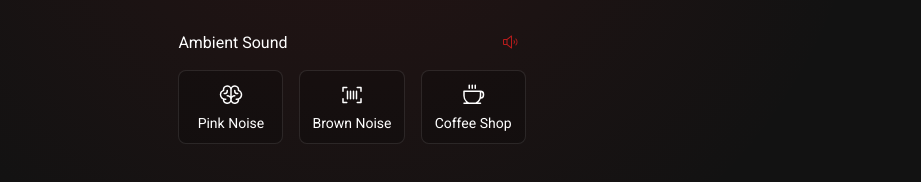
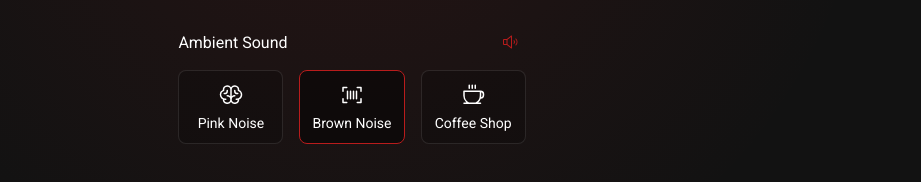
Before and after one commit to yanari/pomodoro-timer, a React (Vite) app: page / in a window 1280 px wide. Shown: the part 586-768 px from the top of the page, without its empty margins (288-1209 px from the left). Built offline with nearby package versions, Linux system fonts and the light colour scheme.

Commit message:
perfect SoundContextProvider

```diff
--- a/src/components/SoundControllers/index.tsx
+++ b/src/components/SoundControllers/index.tsx
@@ -12,20 +12,19 @@ import {
     SoundControllerMuteButton,
     SoundControllerTitle,
 } from './styles'
-import { useAudio } from '../../hooks/useAudio'
-import { useState } from 'react'
+import { Assets, useSoundContext } from '../../contexts/SoundContext'
 
 const noises = [
-    { label: 'Pink Noise', sound: 'audio/pink.mp3', icon: <Brain size={24} /> },
+    { label: 'Pink Noise', sound: Assets.PINK, icon: Brain },
     {
         label: 'Brown Noise',
-        sound: 'audio/brown.mp3',
-        icon: <Barcode size={24} />,
+        sound: Assets.BROWN,
+        icon: Barcode,
     },
     {
         label: 'Coffee Shop',
-        sound: 'audio/coffee.mp3',
-        icon: <Coffee size={24} />,
+        sound: Assets.COFFEE,
+        icon: Coffee,
     },
     // {
     //     label: 'Lo-Fi',
@@ -35,19 +34,16 @@ const noises = [
 ]
 
 export function SoundControllers() {
-    const [noiseAsset, setNoiseAsset] = useState<string>('')
-    const { isPlaying, togglePlaying, toggleAudioSrc } = useAudio(noiseAsset)
+    const { isPlaying, pause, play, setAssetSource, assetSrc } =
+        useSoundContext()
 
-    const handleChangeNoise = (value: string) => {
-        const isAlreadySelected = noiseAsset === value
+    const handleChangeNoise = (value: Assets) => {
+        const isAlreadySelected = assetSrc === value
 
-        if (!isAlreadySelected) {
-            setNoiseAsset(value)
-            toggleAudioSrc()
-            if (!isPlaying) {
-                togglePlaying()
-            }
-        }
+        if (isAlreadySelected) return
+
+        setAssetSource(value)
+        play()
     }
 
     return (
@@ -55,22 +51,23 @@ export function SoundControllers() {
             <SoundControllerTitle>
                 <span>Ambient Sound</span>
                 <SoundControllerMuteButton
-                    disabled={!noiseAsset}
-                    onClick={togglePlaying}
+                    disabled={!assetSrc}
+                    onClick={isPlaying ? pause : play}
                 >
                     {isPlaying ? <SpeakerSlash /> : <SpeakerHigh />}
                 </SoundControllerMuteButton>
             </SoundControllerTitle>
             <SoundControllerContent>
                 {noises.map((noise) => {
-                    const isSelected = noiseAsset === noise.sound
+                    const isSelected = assetSrc === noise.sound
+                    const Icon = noise.icon
                     return (
                         <SoundControllerButton
                             $isSelected={isSelected}
                             key={noise.label}
                             onClick={() => handleChangeNoise(noise.sound)}
                         >
-                            {noise.icon}
+                            <Icon size={24} />
                             <span>{noise.label}</span>
                         </SoundControllerButton>
                     )
--- /dev/null
+++ b/src/contexts/SoundContext/index.tsx
@@ -0,0 +1,85 @@
+import {
+    createContext,
+    ReactNode,
+    useContext,
+    useEffect,
+    useMemo,
+    useState,
+} from 'react'
+
+export enum Assets {
+    BROWN = 'audio/brown.mp3',
+    PINK = 'audio/pink.mp3',
+    COFFEE = 'audio/coffee.mp3',
+}
+
+interface SoundContextType {
+    isPlaying: boolean
+    assetSrc: Assets
+    play: () => void
+    pause: () => void
+    setAssetSource: (assetPath: Assets) => void
+}
+
+const SoundContext = createContext({} as SoundContextType)
+
+interface SoundContextProviderProps {
+    children: ReactNode
+}
+
+export function SoundContextProvider({ children }: SoundContextProviderProps) {
+    const [isPlaying, setPlaying] = useState<boolean>(false)
+    const [assetSrc, setAssetSrc] = useState<Assets>(Assets.BROWN)
+
+    const audio = useMemo(() => {
+        let audioObject = new Audio(assetSrc)
+
+        return audioObject
+    }, [assetSrc])
+
+    const play = () => setPlaying(true)
+
+    const pause = () => setPlaying(false)
+
+    const setAssetSource = (assetPath: Assets) => setAssetSrc(assetPath)
+
+    useEffect(() => {
+        return () => {
+            audio.srcObject = null
+        }
+    }, [assetSrc])
+
+    useEffect(() => {
+        audio.loop = true
+        if (isPlaying) {
+            audio.play()
+        } else {
+            audio.pause()
+        }
+    }, [isPlaying, audio])
+
+    useEffect(() => {
+        audio.addEventListener('ended', () => setPlaying(false))
+        return () => {
+            audio.removeEventListener('ended', () => setPlaying(false))
+        }
+    }, [audio])
+
+    return (
+        <SoundContext.Provider
+            value={{
+                isPlaying,
+                assetSrc,
+                pause,
+                play,
+                setAssetSource,
+            }}
+        >
+            {children}
+        </SoundContext.Provider>
+    )
+}
+
+export function useSoundContext() {
+    return useContext(SoundContext)
+}
--- a/src/hooks/useAudio.tsx
+++ /dev/null
@@ -1,37 +0,0 @@
-import { useMemo, useEffect, useState } from 'react'
-
-export function useAudio(url: string) {
-    const audio = useMemo(() => {
-        const audioObject = new Audio(url)
-
-        return audioObject
-    }, [url])
-    const [isPlaying, setPlaying] = useState(false)
-
-    const togglePlaying = () => {
-        setPlaying(!isPlaying)
-    }
-
-    const toggleAudioSrc = () => {
-        audio.srcObject = null
-    }
-
-    useEffect(() => {}, [url, audio])
-    useEffect(() => {
-        audio.loop = true
-        if (isPlaying) {
-            audio.play()
-        } else {
-            audio.pause()
-        }
-    }, [isPlaying, audio])
-
-    useEffect(() => {
-        audio.addEventListener('ended', () => setPlaying(false))
-        return () => {
-            audio.removeEventListener('ended', () => setPlaying(false))
-        }
-    }, [audio])
-
-    return { isPlaying, togglePlaying, toggleAudioSrc }
-}
```
Also changed, not shown: src/App.tsx (+17 -14 lines).
